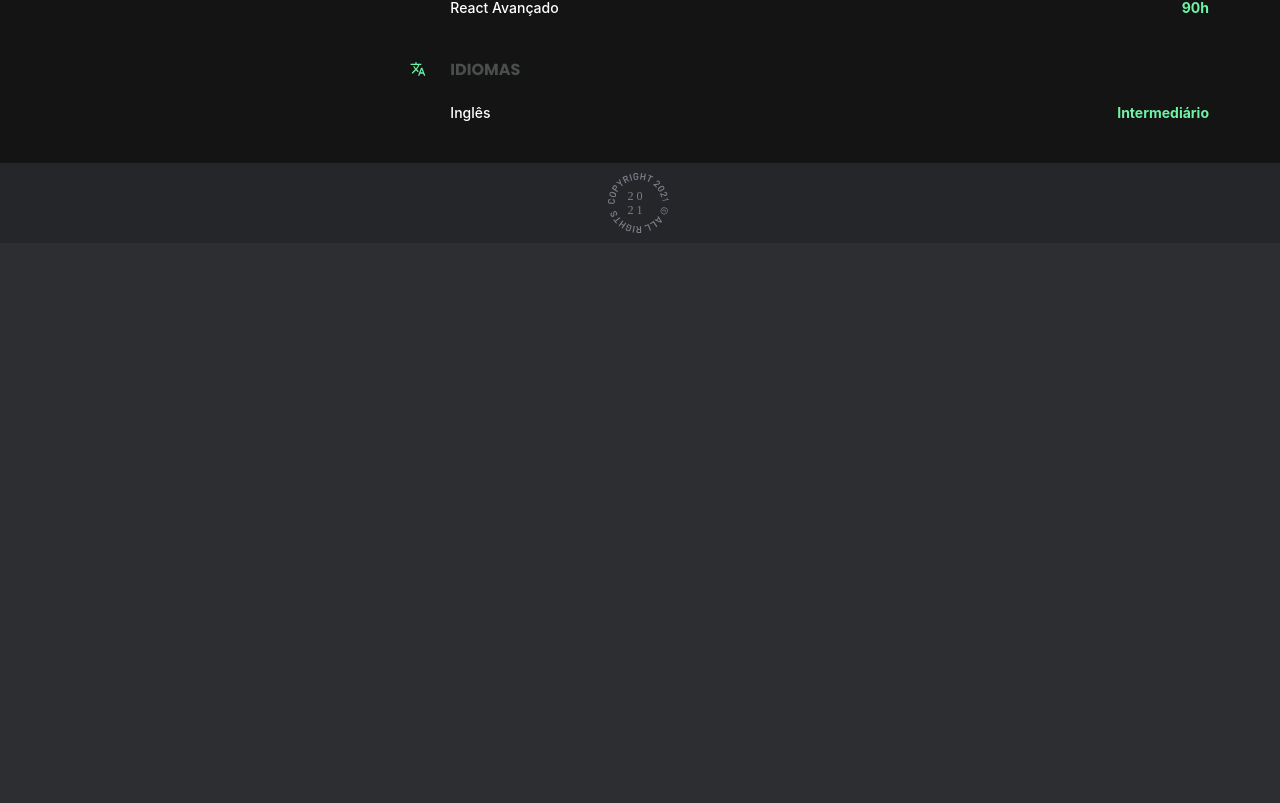
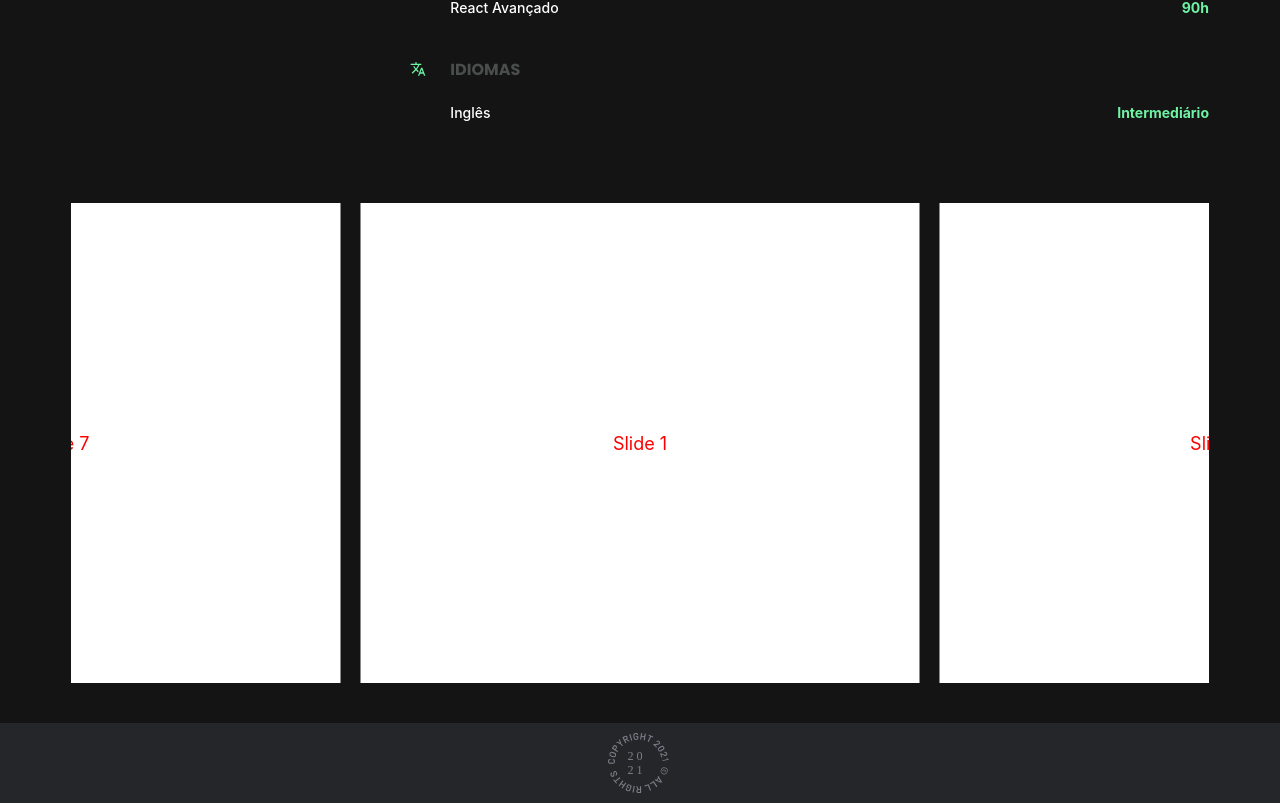
Before and after one commit to dfsilva-dxp/dfsilva-portfolio, a Next.js app: page / in a window 1280 px wide. Shown: the part 1881-2684 px from the top of the page. Before the commit the page ends 2124 px from the top, so only its background shows below. Built offline with nearby package versions, Linux system fonts and the light colour scheme; a web font is replaced by a local one.

Commit message:
feat: iniciando section works

```diff
--- a/src/components/Experiences/styles.ts
+++ b/src/components/Experiences/styles.ts
@@ -7,6 +7,7 @@ export const Wrapper = styled.section`
 `;
 
 export const Display = styled.div`
+  width: 100%;
   display: grid;
   grid-template-columns: 1fr;
   gap: var(--px-40);
--- /dev/null
+++ b/src/components/Works/index.tsx
@@ -0,0 +1,51 @@
+import { Swiper, SwiperSlide } from "swiper/react";
+
+import SwiperCore, { Pagination } from "swiper";
+
+// install Swiper modules
+SwiperCore.use([Pagination]);
+
+import * as S from "./styles";
+
+const WorksWrapper = () => {
+  return (
+    <S.Wrapper>
+      <div className="container">
+        <div className="swiper-container">
+          <Swiper
+            spaceBetween={20}
+            slidesPerView={2}
+            centeredSlides={true}
+            loop={true}
+            speed={1000}
+            breakpoints={{
+              320: {
+                slidesPerView: 1.1,
+                spaceBetween: 10
+              },
+              640: {
+                slidesPerView: 1,
+                spaceBetween: 20
+              },
+              767: {
+                slidesPerView: 2
+              }
+            }}
+            onSlideChange={() => console.log("slide change")}
+            onSwiper={(swiper) => console.log(swiper)}
+          >
+            <SwiperSlide>Slide 1</SwiperSlide>
+            <SwiperSlide>Slide 2</SwiperSlide>
+            <SwiperSlide>Slide 3</SwiperSlide>
+            <SwiperSlide>Slide 4</SwiperSlide>
+            <SwiperSlide>Slide 5</SwiperSlide>
+            <SwiperSlide>Slide 6</SwiperSlide>
+            <SwiperSlide>Slide 7</SwiperSlide>
+          </Swiper>
+        </div>
+      </div>
+    </S.Wrapper>
+  );
+};
+
+export default WorksWrapper;
--- /dev/null
+++ b/src/components/Works/styles.ts
@@ -0,0 +1,34 @@
+import styled from "styled-components";
+
+export const Wrapper = styled.section`
+  width: 100%;
+  padding: var(--px-40) 0;
+  background-color: var(--gray-950);
+
+  .swiper-container {
+    width: 100%;
+  }
+  .swiper {
+    width: 100%;
+    height: 480px;
+  }
+
+  .swiper-slide {
+    width: 320px;
+    text-align: center;
+    font-size: 18px;
+    background: #fff;
+    color: red;
+
+    /* Center slide text vertically */
+    display: flex;
+    justify-content: center;
+    align-items: center;
+  }
+
+  @media (max-width: 575px) {
+    .swiper-container {
+      width: 100vw;
+    }
+  }
+`;
--- a/src/pages/index.tsx
+++ b/src/pages/index.tsx
@@ -4,6 +4,7 @@ import Banner from "components/Banner";
 import Header from "components/Header";
 import ExperienceWrapper from "components/Experiences/";
 import EducationWrapper from "components/Education/";
+import WorksWrapper from "components/Works";
 
 export default function Home() {
   return (
@@ -13,6 +14,7 @@ export default function Home() {
       <Banner />
       <ExperienceWrapper />
       <EducationWrapper />
+      <WorksWrapper />
     </Layout>
   );
 }
--- a/src/styles/global.ts
+++ b/src/styles/global.ts
@@ -1,4 +1,8 @@
 import { createGlobalStyle } from "styled-components";
+import "swiper/css";
+import "swiper/css/navigation";
+import "swiper/css/pagination";
+import "swiper/css/scrollbar";
 
 const GlobalStyles = createGlobalStyle`
 :root {
```
